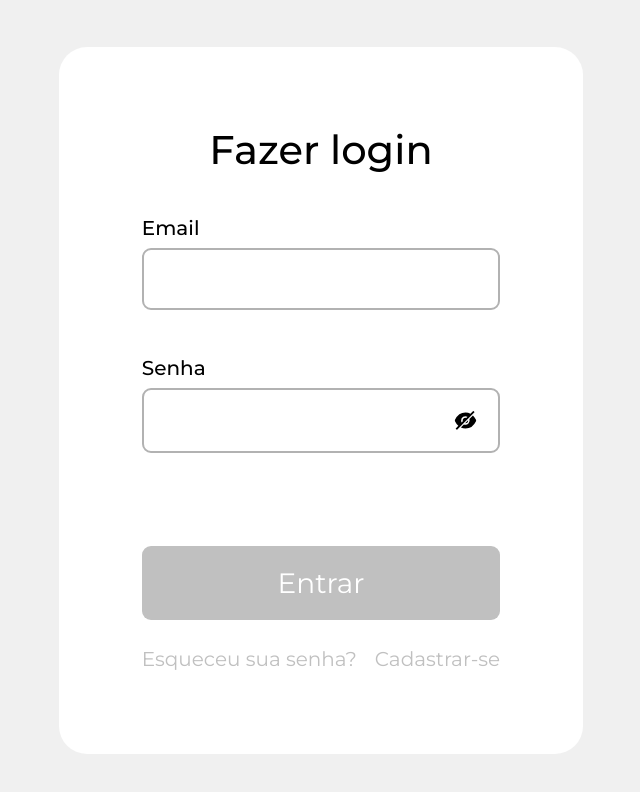
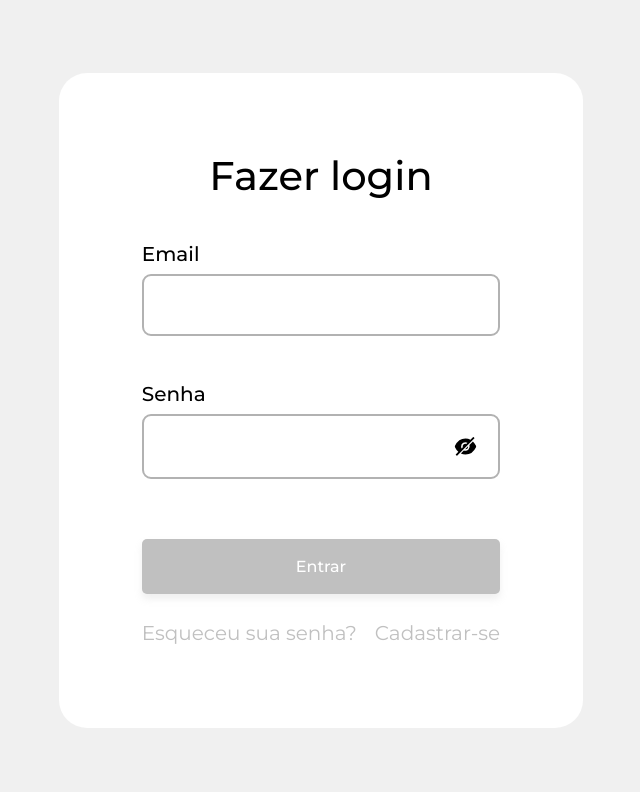
Before and after one commit to WeWillWin-W3/our-food, a React (Create React App) app in the folder web/: page /#/signin in a window 1280 px wide. Shown: the top 792 px of the page, without its empty margins (319-959 px from the left). Built offline with nearby package versions, Linux system fonts and the light colour scheme.

Commit message:
feat: Componente Button (#4)

```diff
--- /dev/null
+++ b/web/src/components/Button/index.js
@@ -0,0 +1,44 @@
+import styled, { css } from 'styled-components'
+
+export const Button = styled.button`
+    font-size: 100%;
+    font-family: inherit;
+    border: 0;
+    cursor: pointer;
+
+    display: flex;
+    align-items: center;
+    justify-content: center;
+    font-weight: 500;
+    padding: 18px 30px;
+    border-radius: 5px;
+
+    ${props => props.full && 'width: 100%;'}
+    ${props => props.outline ? OutlineButton : FillButton}
+`
+const FillButton = css`
+    color: #fff;
+    background-color: #c0c0c0;
+    box-shadow: #c0c0c040 0 5px 7px;
+
+    transition: background-color 300ms ease-in-out, box-shadow 300ms ease-in-out, padding 300ms ease-in-out;
+
+    :hover {
+        background-color: #aaa8a8;
+        box-shadow: #aaa8a88f 0 9px 9px;
+        padding: 18.5px 30.5px;
+    }
+`
+
+const OutlineButton = css`
+    border: #989898 solid 2px;
+    color: #989898;
+    background-color: transparent;
+
+    transition: background-color 300ms ease-in-out, color 300ms ease-in-out;
+
+    :hover {
+        background-color: #989898;
+        color: #fff;
+    }
+`
--- a/web/src/components/SearchBar/index.js
+++ b/web/src/pages/Home/components/SearchBar/index.js
@@ -4,8 +4,9 @@ import { MdPlace, MdCancel, MdGpsFixed } from 'react-icons/md'
 import {
     StyledSearchBar, SearchBoxWrapper,
     SearchInputBox, SearchInput, SearchResults,
-    SearchButton
 } from './styled'
+
+import { Button } from '../../../../components/Button'
 
 export const SearchBar = () => {
     const [inputText, setInputText] = useState('')
@@ -37,7 +38,7 @@ export const SearchBar = () => {
                 ))}
                 </SearchResults>
             </SearchBoxWrapper>
-            <SearchButton>Pesquisar</SearchButton>
+            <Button>Pesquisar</Button>
         </StyledSearchBar>
     )
 }
--- a/web/src/components/SearchBar/styled.js
+++ b/web/src/pages/Home/components/SearchBar/styled.js
@@ -66,17 +66,3 @@ export const SearchInput = styled.input`
     margin-left: 15px;
     font-size: 17px;
 `
-
-export const SearchButton = styled.button`
-    font-size: 100%;
-    font-family: inherit;
-    border: 0;
-
-    cursor: pointer;
-
-    font-weight: 500;
-    color: #fff;
-    padding: 20px 40px;
-    border-radius: 5px;
-    background-color: #c4c4c4;
-`
--- a/web/src/pages/Home/index.js
+++ b/web/src/pages/Home/index.js
@@ -1,9 +1,9 @@
 import React from 'react'
 
-import { Navbar, Nav, NavItem, Main } from './styled'
+import { Navbar, Nav, NavItem, NavItemButton, Main } from './styled'
 import { Logo } from '../../components/Logo'
 import { ImgPlaceholder } from '../../components/ImgPlaceholder'
-import { SearchBar } from '../../components/SearchBar'
+import { SearchBar } from './components/SearchBar'
 
 export const Home = () => (
     <>
@@ -12,7 +12,7 @@ export const Home = () => (
             <Nav>
                 <NavItem>OurFood Restaurantes</NavItem>
                 <NavItem>Cadastre-se</NavItem>
-                <NavItem button>Entrar</NavItem>
+                <NavItemButton>Entrar</NavItemButton>
             </Nav>
         </Navbar>
         <Main>
--- a/web/src/pages/Home/styled.js
+++ b/web/src/pages/Home/styled.js
@@ -1,5 +1,11 @@
 import React from 'react'
-import styled, { css } from 'styled-components'
+import styled from 'styled-components'
+
+import { Button } from '../../components/Button'
+
+export const NavItemButton = styled(Button).attrs(() => ({ outline: true }))`
+    padding: 10px 25px;
+`
 
 export const Navbar = styled.header`
     display: flex;
@@ -30,14 +36,6 @@ const StyledNav = styled.nav`
 export const NavItem = styled.li`
     font-weight: 500;
     color: #989898;
-    ${props => props.button && NavItemButton}
-`
-
-const NavItemButton = css`
-    border: #989898 solid 2px;
-    border-radius: 5px;
-    padding: 10px 25px;
-    cursor: pointer;
 `
 
 export const Main = styled.main`
--- a/web/src/pages/Pedidos/index.js
+++ b/web/src/pages/Pedidos/index.js
@@ -1,9 +1,9 @@
 import React from 'react'
 import { MdAssessment, MdAssignmentTurnedIn, MdLocalPizza, MdStoreMallDirectory } from 'react-icons/md'
 
-// TODO: Importar Button compartilhado
+import { Button } from '../../components/Button'
 import {
-    Navbar, Button, Sidemenu, Avatar,
+    Navbar, Sidemenu, Avatar,
     MenuItems, MenuItem, Dashboard,
     DashboardHeader, Board, BoardColumn,
     ColumnTitle, ColumnCard, HeaderTitle,
@@ -24,12 +24,12 @@ export const Pedidos = () => {
             </Sidemenu>
             <PageMain>
                 <Navbar>
-                    <Button>Sair</Button>
+                    <Button outline>Sair</Button>
                 </Navbar>
                 <Dashboard>
                     <DashboardHeader>
                         <HeaderTitle>Pedidos</HeaderTitle>
-                        <Button>Encerrar expediente</Button>
+                        <Button outline>Encerrar expediente</Button>
                     </DashboardHeader>
                     <Board>
                         <BoardColumn>
--- a/web/src/pages/Restaurants/components/Navbar/index.js
+++ b/web/src/pages/Restaurants/components/Navbar/index.js
@@ -1,7 +1,10 @@
 import React from 'react'
 
 import { Logo } from '../../../../components/Logo'
-import { Navbar, NavbarContainer, NavbarSearch, NavbarDestination, Nav, NavItem } from './styled'
+import {
+    Navbar, NavbarContainer, NavbarSearch,
+    NavbarDestination, Nav, NavItem, NavItemButton
+} from './styled'
 
 export function NavbarComponent() {
     return (
@@ -11,7 +14,7 @@ export function NavbarComponent() {
                 <NavbarSearch placeholder="Busque sua comida" />
                 <NavbarDestination destination="Av. São Carlos, 864" />
                 <Nav>
-                    <NavItem outline>Entrar</NavItem>
+                    <NavItemButton>Entrar</NavItemButton>
                     <NavItem>Sacola</NavItem>
                 </Nav>
             </NavbarContainer>
--- a/web/src/pages/Restaurants/components/Navbar/styled.js
+++ b/web/src/pages/Restaurants/components/Navbar/styled.js
@@ -1,7 +1,9 @@
 import React from 'react'
-import styled, { css } from 'styled-components'
+import styled from 'styled-components'
 
 import { AiOutlineSearch, AiTwotonePushpin } from 'react-icons/ai';
+
+import { Button } from '../../../../components/Button'
 
 export const Navbar = styled.header`
     height: 70px;
@@ -101,15 +103,8 @@ export const NavItem = styled.a`
     &:hover {
         color: rgba(0, 0, 0, 0.75);
     }
-
-    ${props => props.outline && NavItemOutline}
 `
 
-const NavItemOutline = css`
-    border: 2px solid rgba(0, 0, 0, 0.5);
-    border-radius: 6px;
-
-    &:hover {
-        border: 2px solid rgba(0, 0, 0, 0.75);
-    }
+export const NavItemButton = styled(Button).attrs(() => ({ outline: true }))`
+    padding: 10px 25px;
 `
--- a/web/src/pages/SignIn/index.js
+++ b/web/src/pages/SignIn/index.js
@@ -1,8 +1,13 @@
 import React, { useState } from 'react'
 
-import { InputHeader, Main, Title, Input, InputBox, Button, OtherOption, OtherOptionsBox, Card } from './styled'
+import {
+    InputHeader, Main, Title, Input, InputBox,
+    OtherOption, OtherOptionsBox, Card
+} from './styled'
 
-import { AiFillEye, AiFillEyeInvisible } from 'react-icons/ai';
+import { Button } from '../../components/Button'
+
+import { AiFillEye, AiFillEyeInvisible } from 'react-icons/ai'
 
 export const SignIn = () => {
 
@@ -34,7 +39,7 @@ export const SignIn = () => {
                             }
                         </InputBox>
                     </InputHeader>
-                    <Button>
+                    <Button full style={{ marginTop: 60 }}>
                         Entrar
                     </Button>
                     <OtherOptionsBox>
--- a/web/src/pages/SignIn/styled.js
+++ b/web/src/pages/SignIn/styled.js
@@ -64,17 +64,6 @@ export const InputBox = styled.div`
         ${IconStyle}
     }
 `
-export const Button = styled.button`
-    border: none;
-    border-radius: 9px;
-    padding: 20px 20px;
-    cursor: pointer;
-    margin-top: 93px;
-    background: #C0C0C0;
-    width: 100%;
-    font-size: 28px;
-    color: white;
-`
 
 export const Input = styled.input`
     outline: none;
```
